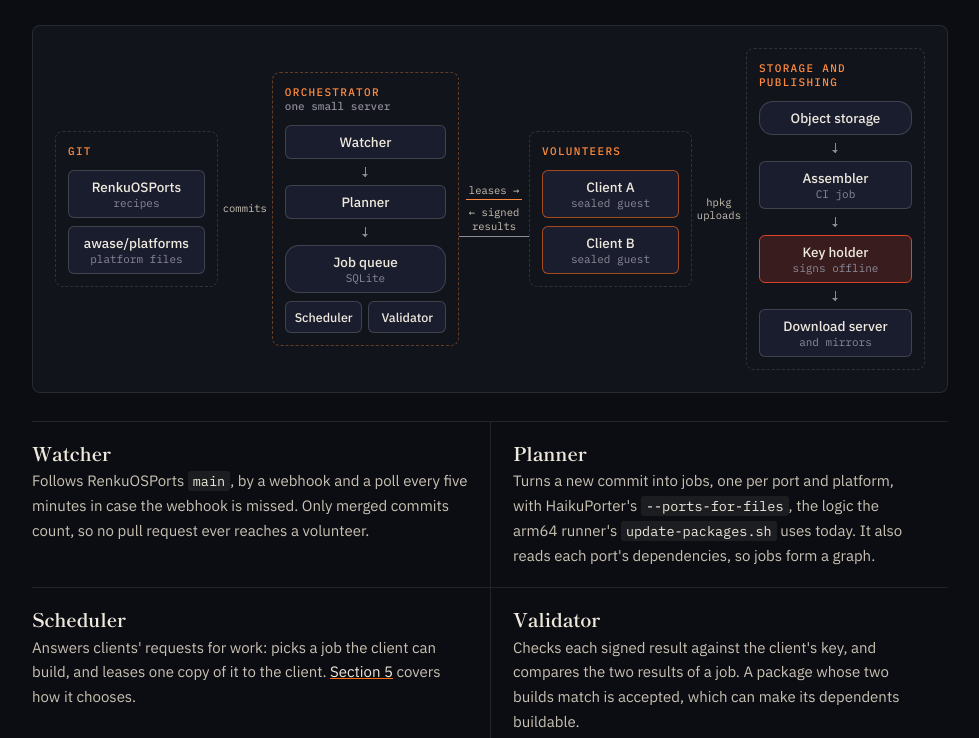
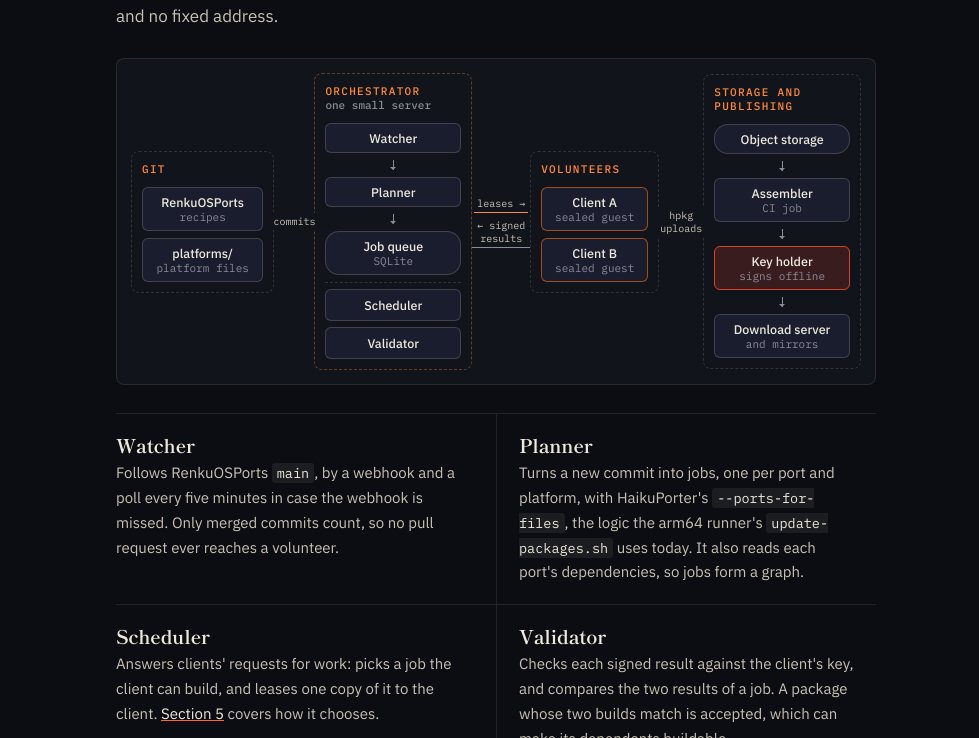
Before and after one commit to idumych/awase, a plain HTML site: page orchestration.html in a window 1280 px wide. Shown: the part 704-1442 px from the top of the page, without its empty margins (8-987 px from the left). Drawn offline with Linux system fonts and the light colour scheme; a script that the page names is missing.

Commit message:
Site: fix label colours and the document page's column
Section labels are paragraphs, and the rules that colour a section's
paragraphs overrode them, so TRUST, JOIN, THE APP and every label on
the orchestration page came out grey or ink instead of orange. The
orchestration page's text also stopped short of its tables and
diagrams; it now uses one 760-pixel column, and the lane diagram fits
in it.

Assisted-by: claude-opus-5-5
Co-Authored-By: Claude Opus 5.5 <noreply@anthropic.com>
Claude-Session: https://claude.ai/code/session_01PoWUVNnCNb5mNxTdmwUcQc
Signed-off-by: Ian <idumych@gmail.com>

```diff
--- a/assets/style.css
+++ b/assets/style.css
@@ -199,7 +199,7 @@ p{margin:0 0 1em}
 /* Document pages (orchestration.html) */
 .doc-page .site-header{position:sticky;top:0;background:rgb(12 13 18 / .92);backdrop-filter:blur(8px);border-bottom:1px solid var(--line)}
 .doc{padding:56px 0 100px}
-.doc-wrap{display:grid;grid-template-columns:minmax(0,1fr) 220px;gap:24px 64px;align-items:start}
+.doc-wrap{display:grid;grid-template-columns:minmax(0,760px) 200px;justify-content:center;gap:24px 72px;align-items:start}
 .doc-wrap>section,.doc-intro{grid-column:1;min-width:0}
 .doc-intro h1{font-size:clamp(38px,5vw,64px)}
 .doc-toc{grid-column:2;grid-row:1 / span 8;position:sticky;top:110px;border-left:1px solid var(--line);padding-left:20px}
@@ -209,7 +209,7 @@ p{margin:0 0 1em}
 .doc section{padding-top:64px;scroll-margin-top:90px}
 .doc h2{font-size:clamp(28px,3.4vw,42px)}
 .doc h3{font-size:20px;margin-top:32px}
-.doc p,.doc li{color:var(--washi-2);max-width:72ch}
+.doc p,.doc li{color:var(--washi-2)}
 .doc a{color:var(--washi);text-decoration-color:var(--fire)}
 .doc strong{color:var(--washi)}
 .doc code{font:13.5px var(--mono);background:rgb(239 233 221 / .07);padding:1px 5px;border-radius:3px;color:var(--washi)}
@@ -245,23 +245,23 @@ p{margin:0 0 1em}
 .text-link:hover{color:var(--fire);border-color:var(--fire)}
 .doc pre.mermaid .label{font:inherit;letter-spacing:normal;text-transform:none;color:inherit;margin:0}
 /* The four-lane overview diagram */
-.lanes{display:grid;grid-template-columns:minmax(0,1fr) 54px minmax(0,1.15fr) 70px minmax(0,1fr) 54px minmax(0,1.1fr);align-items:center;gap:0;margin:28px 0 8px;padding:22px;background:var(--night-2);border:1px solid var(--line);border-radius:8px;overflow-x:auto}
-.lane{display:flex;flex-direction:column;align-items:stretch;gap:8px;min-width:120px;border:1px dashed rgb(239 233 221 / .14);border-radius:8px;padding:12px}
+.lanes{display:grid;grid-template-columns:minmax(0,1fr) 40px minmax(0,1.1fr) 58px minmax(0,0.9fr) 44px minmax(0,1.1fr);align-items:center;gap:0;margin:28px 0 8px;padding:14px;background:var(--night-2);border:1px solid var(--line);border-radius:8px;overflow-x:auto}
+.lane{display:flex;flex-direction:column;align-items:stretch;gap:7px;min-width:0;border:1px dashed rgb(239 233 221 / .14);border-radius:8px;padding:10px}
 .lane-main{border-color:rgb(255 138 61 / .35)}
 .lane-h{font:500 11px var(--mono)!important;letter-spacing:.12em;text-transform:uppercase;color:var(--fire-2)!important;margin:0 0 4px}
 .lane-h small{display:block;text-transform:none;letter-spacing:0;color:var(--muted);font-size:11px}
-.node{background:var(--indigo);border:1px solid rgb(239 233 221 / .18);border-radius:6px;padding:7px 10px;font:500 13.5px var(--sans);color:var(--washi);text-align:center}
+.node{background:var(--indigo);border:1px solid rgb(239 233 221 / .18);border-radius:6px;padding:6px 6px;font:500 12.5px var(--sans);overflow-wrap:anywhere;color:var(--washi);text-align:center}
 .node small{display:block;font:400 11px var(--mono);color:var(--muted)}
 .node-db{border-radius:14px}
 .node-fire{border-color:rgb(255 106 19 / .6)}
 .node-seal{background:rgb(216 67 42 / .2);border-color:var(--seal)}
-.pair{display:grid;grid-template-columns:1fr 1fr;gap:6px}
+.pair{display:grid;grid-template-columns:1fr;gap:6px;padding-top:6px;border-top:1px dashed rgb(239 233 221 / .14)}
 .pair .node{padding:7px 4px;font-size:12.5px}
 .down{height:10px;width:1px;background:var(--muted);margin:0 auto;position:relative}
 .down::after{content:"";position:absolute;bottom:-3px;left:-3px;border:3px solid transparent;border-top-color:var(--muted)}
 .link{display:flex;flex-direction:column;align-items:center;justify-content:center;gap:4px;position:relative;min-height:40px}
 .link::before{content:"";position:absolute;left:4px;right:4px;top:50%;height:1px;background:linear-gradient(90deg,var(--muted),var(--fire-2))}
-.link span{position:relative;font:400 10.5px var(--mono);color:var(--washi-2);background:var(--night-2);padding:2px 3px;text-align:center;line-height:1.3}
+.link span{position:relative;font:400 10px var(--mono);color:var(--washi-2);background:var(--night-2);padding:2px 3px;text-align:center;line-height:1.3}
 .link-two::before{display:none}
 .link-two span{border-bottom:1px solid var(--fire-2)}
 .link-two span+span{border-bottom-color:var(--muted)}
@@ -271,3 +271,8 @@ p{margin:0 0 1em}
   .link::before{left:50%;right:auto;top:0;bottom:0;width:1px;height:auto;background:linear-gradient(180deg,var(--muted),var(--fire-2))}
   .link-two{flex-direction:row;gap:12px}
 }
+
+/* Labels are paragraphs, and sections colour their paragraphs: keep the
+   label colour above those rules. */
+.split-text p.label,.doc p.label{color:var(--fire-2)}
+.band-paper .split-text p.label{color:var(--seal)}
--- a/orchestration.html
+++ b/orchestration.html
@@ -61,7 +61,7 @@
     <div class="lane">
       <p class="lane-h">Git</p>
       <div class="node">RenkuOSPorts<small>recipes</small></div>
-      <div class="node">awase/platforms<small>platform files</small></div>
+      <div class="node">platforms/<small>platform files</small></div>
     </div>
     <div class="link"><span>commits</span></div>
     <div class="lane lane-main">
```
